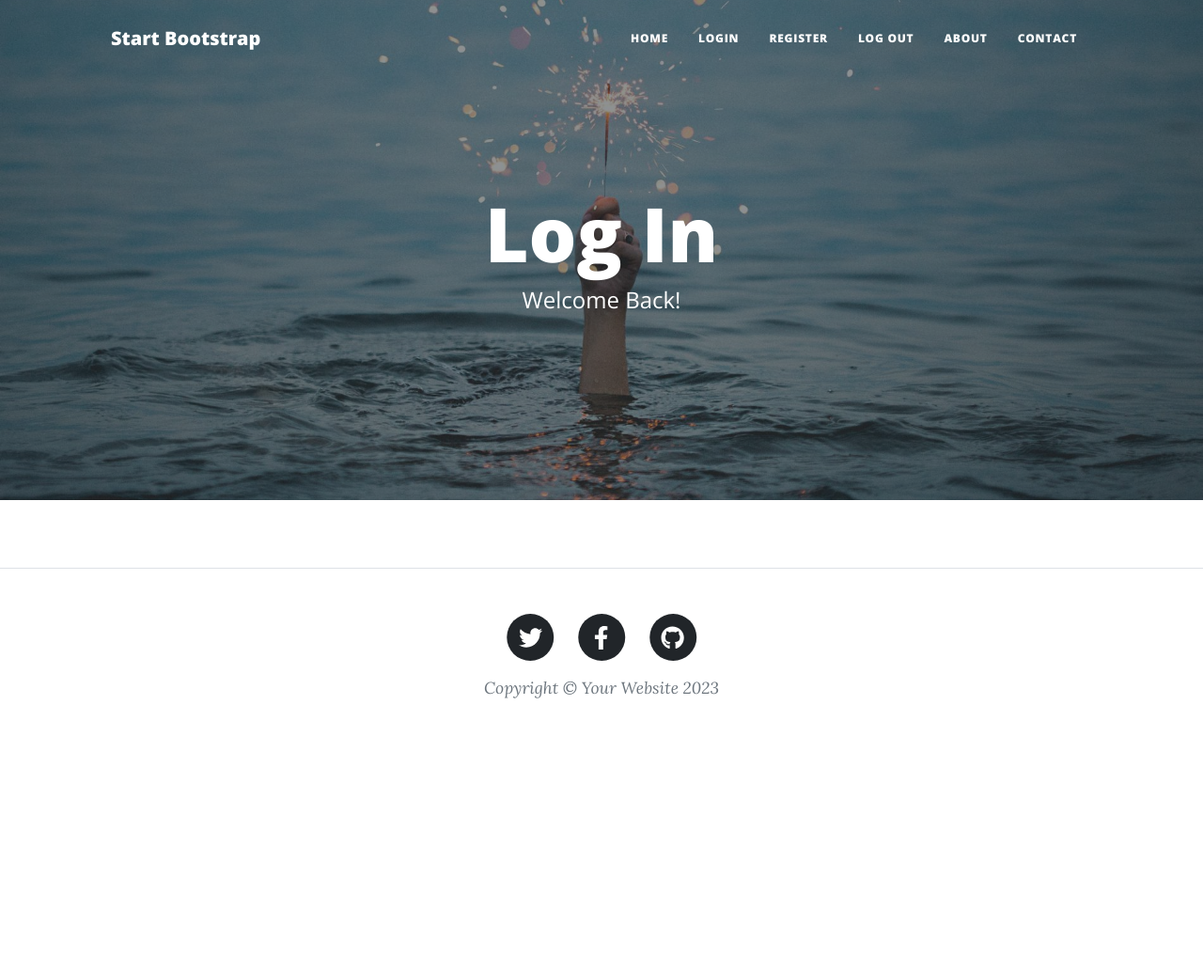
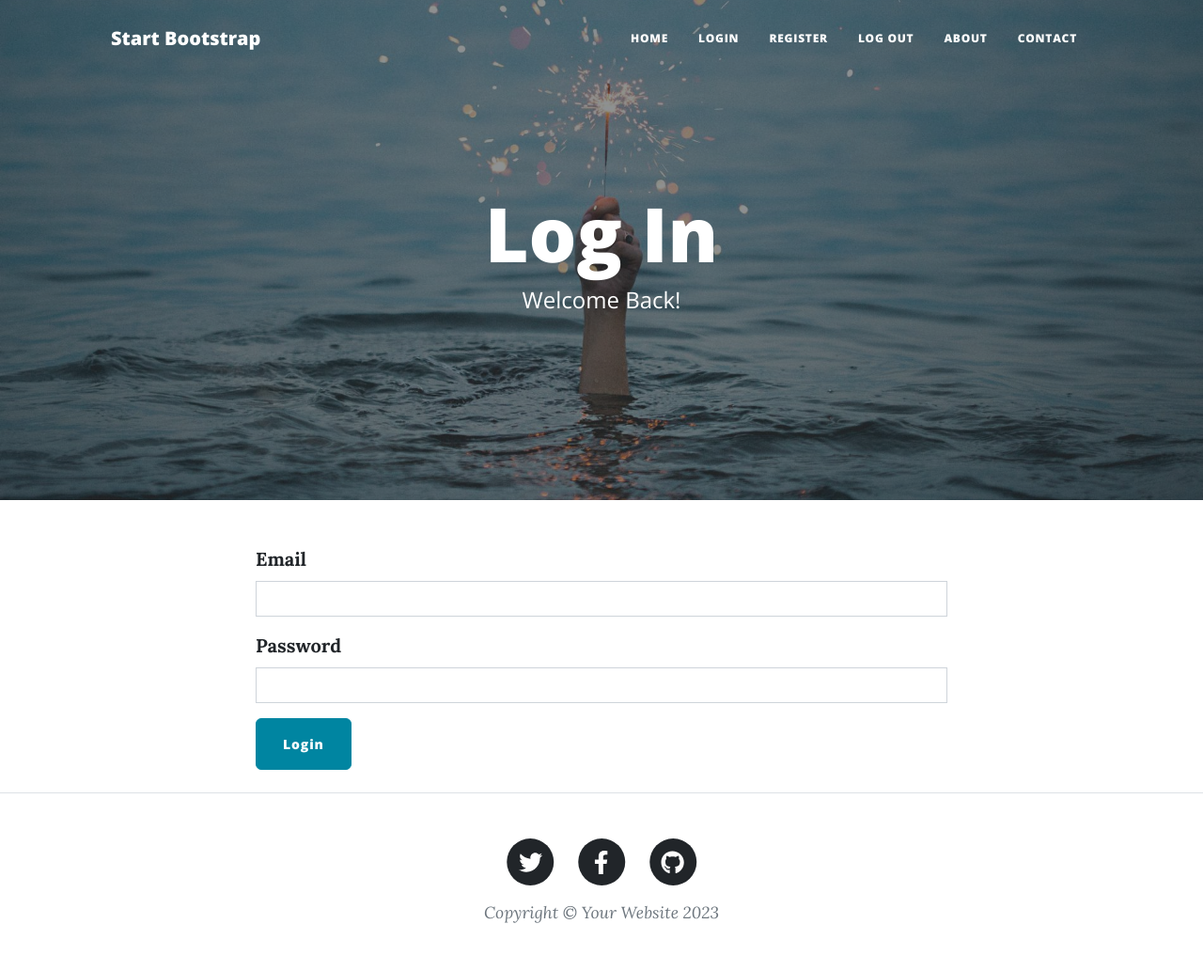
Before and after one commit to alonzosanchez3/python_blog, a Flask app: page /login in a window 1280 px wide. Shown: the whole page at 94% size. Before the commit the page ends 743 px from the top, so only its background shows below. Run offline with Flask 3, Linux system fonts and the light colour scheme; some libraries are stand-ins or nearby versions.

Commit message:
set up login form

```diff
--- a/forms.py
+++ b/forms.py
@@ -18,6 +18,11 @@ class RegisterForm(FlaskForm):
     name = StringField('Name', validators=[DataRequired()])
     submit = SubmitField('Register')
 
+class LoginForm(FlaskForm):
+    email = StringField("Email", validators=[DataRequired(), Email()])
+    password = PasswordField("Password", validators=[DataRequired()])
+    submit = SubmitField('Login')
+
 
 
 # TODO: Create a RegisterForm to register new users
--- a/main.py
+++ b/main.py
@@ -9,7 +9,7 @@ from functools import wraps
 from werkzeug.security import generate_password_hash, check_password_hash
 from sqlalchemy.orm import relationship
 # Import your forms from the forms.py
-from forms import CreatePostForm, RegisterForm
+from forms import CreatePostForm, RegisterForm, LoginForm
 
 
 '''
@@ -92,7 +92,8 @@ def register():
 # TODO: Retrieve a user from the database based on their email.
 @app.route('/login')
 def login():
-    return render_template("login.html")
+    form = LoginForm()
+    return render_template("login.html", form=form)
 
 
 @app.route('/logout')
--- a/templates/login.html
+++ b/templates/login.html
@@ -23,7 +23,7 @@ include "header.html" %}
     <div class="row">
       <!-- TODO: add a flash message here for users registering twice -->
       <div class="col-lg-8 col-md-10 mx-auto">
-        <!--TODO: render login form here-->
+        {{render_form(form, novalidate=True)}}
       </div>
     </div>
   </div>
```
